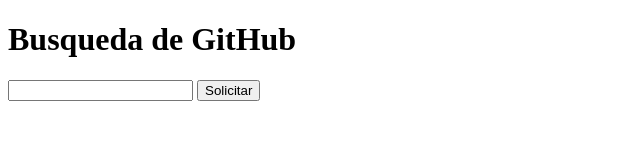
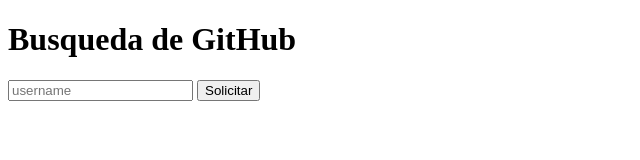
Before and after one commit to aibenaventea/busqueda_github, a plain HTML site: page index.html in a window 1280 px wide. Shown: the full height of the page, 0-640 px from the left. Drawn offline with Linux system fonts and the light colour scheme.

Commit message:
commit incorporacion placeholder

```diff
--- a/index.html
+++ b/index.html
@@ -9,7 +9,7 @@
 </head>
 <body>
     <h1>Busqueda de GitHub</h1>
-    <input type="text" class="login">
+    <input type="text" class="login" placeholder="username">
     <button class="btn">Solicitar</button>
     <div class="userData"></div>
 
```
